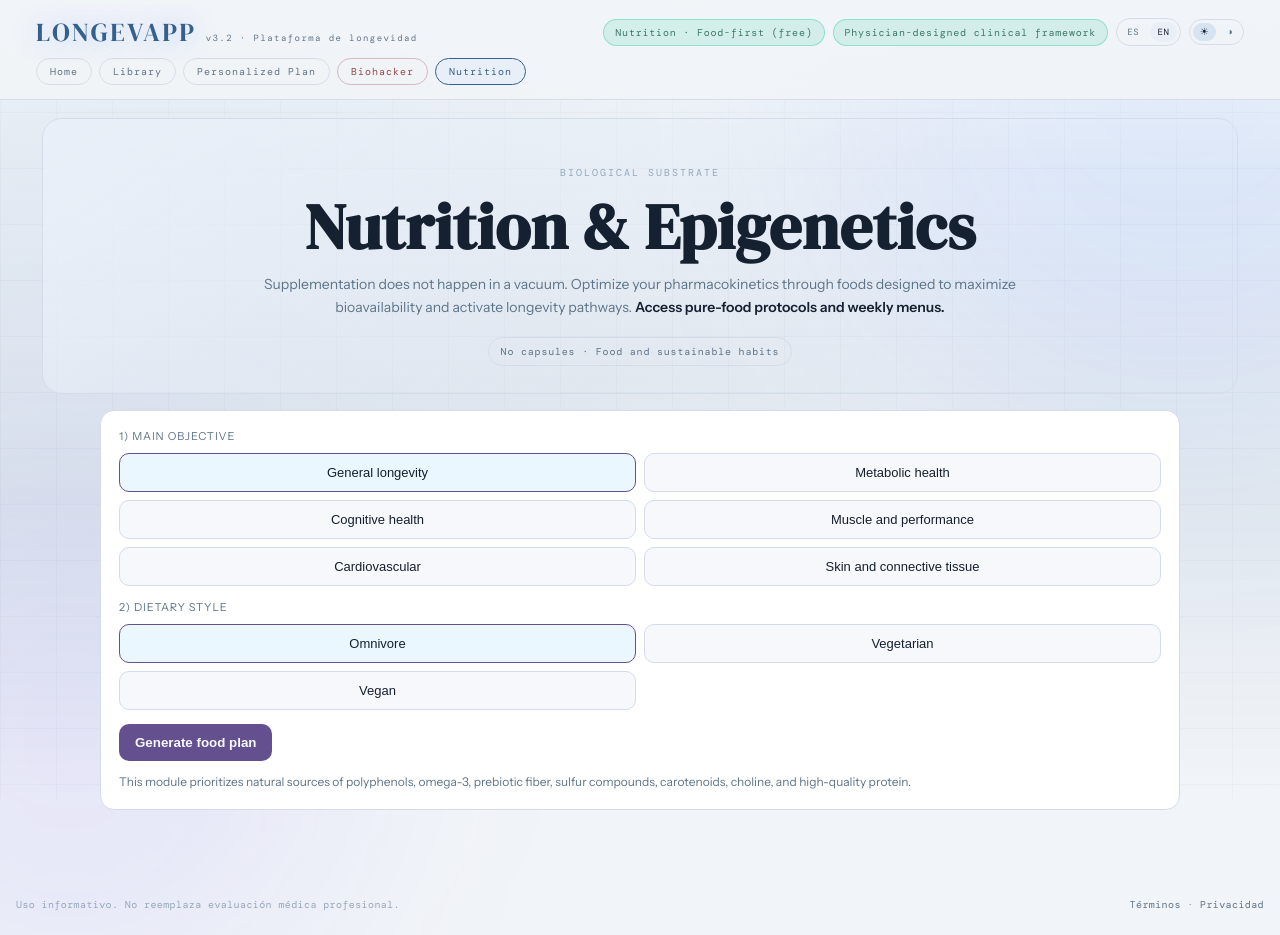
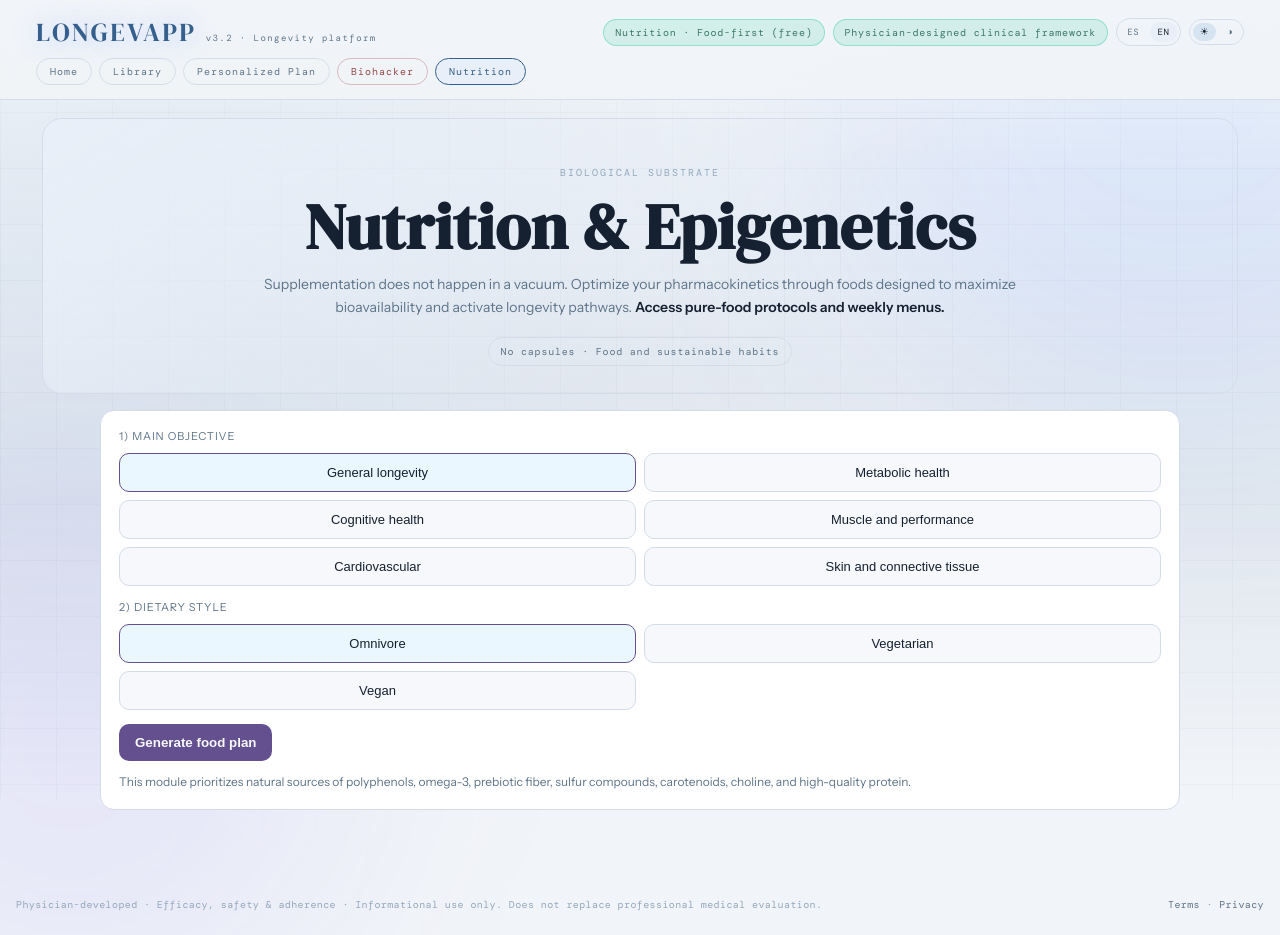
Before and after one commit to fplanisi/LONGEVA, a plain HTML site: page food-longevity.html in a window 1280 px wide. Drawn offline with nearby package versions, Linux system fonts and the light colour scheme; a web font is replaced by a local one.

Commit message:
Unify legal footer trust line and EN links across modules

```diff
--- a/food-longevity.html
+++ b/food-longevity.html
@@ -270,8 +270,8 @@ html[data-theme="light"] .topnav a.nav-bio:hover{border-color:rgba(160,50,50,.6)
   </div>
 </div>
 <footer class="legal-footer">
-  <span>Uso informativo. No reemplaza evaluación médica profesional.</span>
-  <span><a href="/terms.html">Términos</a> · <a href="/privacy.html">Privacidad</a></span>
+  <span id="footer-disclaimer">Desarrollo médico · Eficacia, seguridad y adherencia · Uso informativo. No reemplaza evaluación médica profesional.</span>
+  <span id="footer-links"><a href="/terms.html">Términos</a> · <a href="/privacy.html">Privacidad</a></span>
 </footer>
 <button class="to-top" id="to-top" type="button" aria-label="Volver arriba">↑</button>
 
@@ -527,7 +527,7 @@ function applyStaticI18n() {
   if (nav[2]) nav[2].textContent = 'Personalized Plan';
   if (nav[3]) nav[3].textContent = 'Biohacker';
   if (nav[4]) nav[4].textContent = 'Nutrition';
-  set('.logo-tag', 'v3.2 · Plataforma de longevidad');
+  set('.logo-tag', 'v3.2 · Longevity platform');
   document.title = 'LONGEVAPP — Longevity Nutrition';
   const chips = document.querySelectorAll('.badge-live');
   if (chips[0]) chips[0].textContent = 'Nutrition · Food-first (free)';
@@ -562,6 +562,9 @@ function applyStaticI18n() {
   const colTitles = document.querySelectorAll('.plan-column h3');
   if (colTitles[0]) colTitles[0].innerHTML = '<i class="icon"></i> Food Alchemy';
   if (colTitles[1]) colTitles[1].innerHTML = '<i class="icon"></i> Suggested Weekly Menu';
+  set('#footer-disclaimer', 'Physician-developed · Efficacy, safety & adherence · Informational use only. Does not replace professional medical evaluation.');
+  const footerLinks = document.getElementById('footer-links');
+  if (footerLinks) footerLinks.innerHTML = '<a href="/terms.html">Terms</a> · <a href="/privacy.html">Privacy</a>';
 }
 
 function getPreferredLang() {
```
Also changed, not shown: biohacker-protocol.html (+2 -2 lines), library.html (+6 -3 lines), public/biohacker-protocol.html (+2 -2 lines), public/food-longevity.html (+6 -3 lines), public/library.html (+6 -3 lines), public/stack-builder.html (+2 -2 lines), stack-builder.html (+2 -2 lines).
